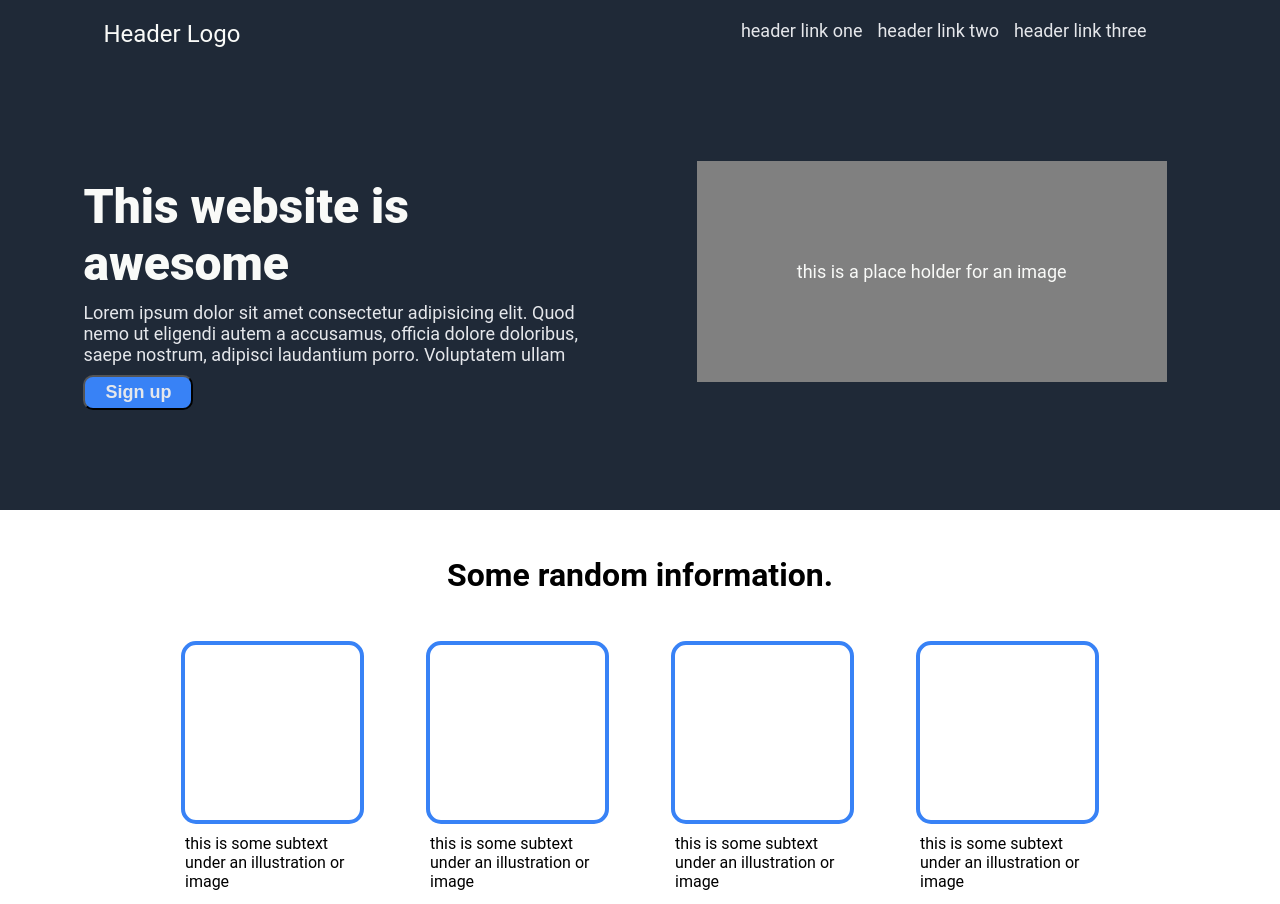
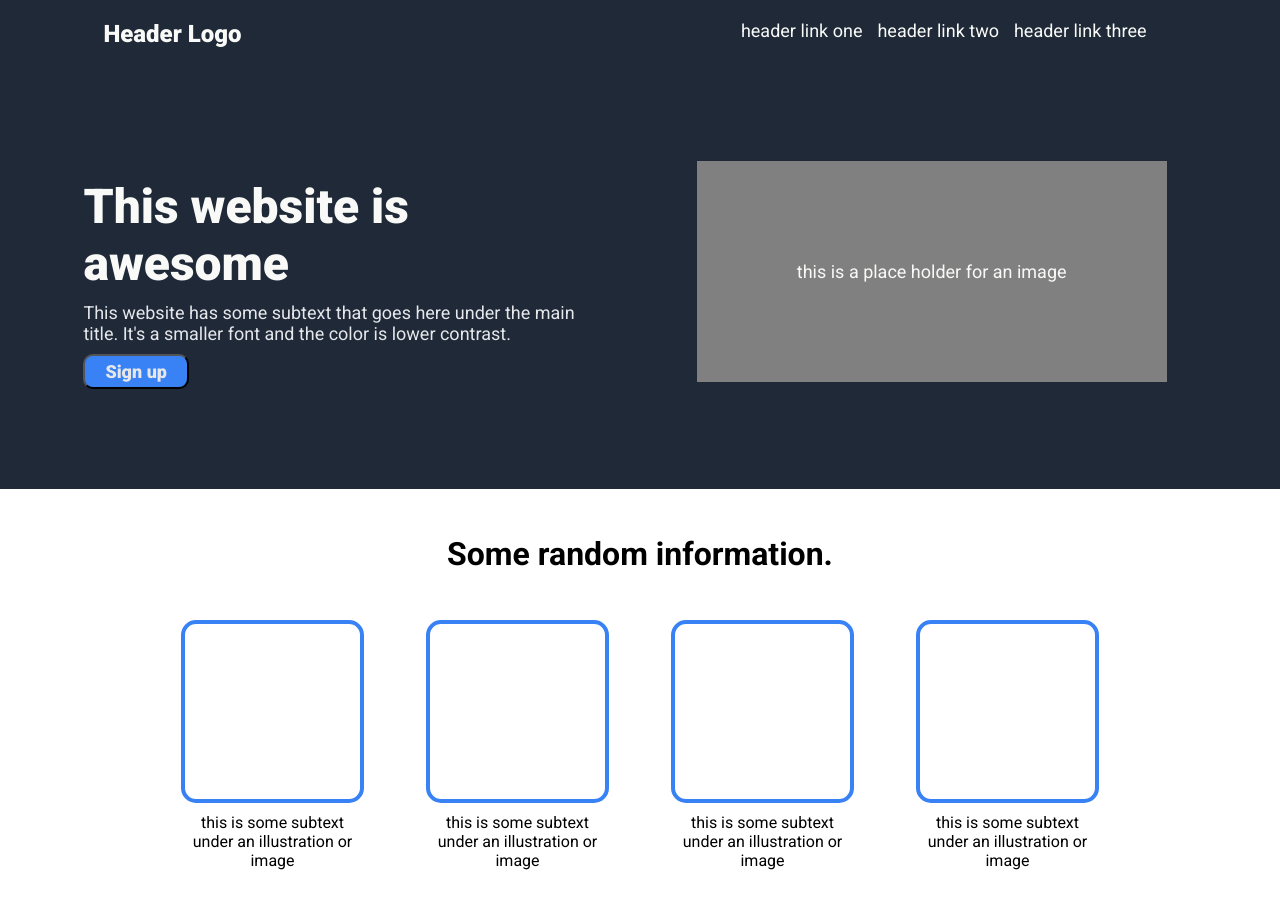
Before and after one commit to PMartin226/Landing-Page, a plain HTML site: page index.html in a window 1280 px wide. Shown: the top 904 px of the page. Drawn offline with Linux system fonts and the light colour scheme.

Commit message:
add working links, figure out light quote font and some general finishing touches

```diff
--- a/index.html
+++ b/index.html
@@ -11,17 +11,18 @@
            <div class="cont1">
             <div class="header-logo">Header Logo</div>
             <div class="awesome">This website is awesome</div>
-                <div class="text">Lorem ipsum dolor sit amet consectetur adipisicing elit.
-                    Quod nemo ut eligendi autem a accusamus, officia dolore doloribus,
-                    saepe nostrum, adipisci laudantium porro. Voluptatem ullam</div>
+                <div class="text">This website has some subtext that goes
+                    here under the main title. It's a smaller font and the
+                    color is lower contrast.
+                </div>
 
                     <button class="button1">Sign up</button>
                 </div>
                 <div class="header">
            <ul>
-            <li class="link-one">header link one</li>
-            <li class="link-two">header link two</li>
-            <li class="link-three">header link three</li>
+            <li class="link-one"><a href="https://www.theodinproject.com/about">header link one</a></li>
+            <li class="link-two"><a href="https://www.theodinproject.com/about">header link two</a></li>
+            <li class="link-three"><a href="https://www.theodinproject.com/about">header link three</a></li>
         </ul>
         <div class="box">this is a place holder for an image</div>
     </div>
@@ -63,7 +64,6 @@
             clicking that button right over there!</div>
         </div>
         <button class="button2">Sign Up</button>
-
         </div>
     </div>
     <div class="footer">Copyright &#169; The Odin Project 2021</div>
--- a/styles.css
+++ b/styles.css
@@ -1,7 +1,11 @@
 
+@import url(http://fonts.googleapis.com/css?family=Roboto:400,100,100italic,300,300italic,400italic,500,500italic,700,700italic,900italic,900);
+
+html, body, html * {
+  font-family: 'Roboto', sans-serif;
+}
 
 body {
-    font-family: 'Roboto', sans-serif;
     margin: 0;
     min-height: 100vh;
     }
@@ -31,6 +35,7 @@ body {
     font-size: 24px;
     margin-bottom: 100px;
     font-family: 'Roboto', sans-serif;
+    font-weight: 900;
 }
 
 ul {
@@ -108,6 +113,7 @@ ul {
     flex-direction: column;
     justify-content: center;
     align-items: center;
+    text-align: center;
 }
 
 .cards {
@@ -135,14 +141,15 @@ h1 {
     flex-direction: column;
     flex-wrap: wrap;
     background-color: #e5e7eb;
-    padding: 100px 300px;
+    padding: 100px 200px;
     align-items: center;
     justify-content: center;
 }
 
 p {
     font-size: 36px;
-    font-style: italic;
+    font-style:italic;
+    font-weight: 300;
     color: #1f2937;
     padding: 0px 100px;
     margin-bottom: 0;
@@ -158,7 +165,7 @@ h2 {
     display: flex;
     flex-direction: row;
     justify-content: center;
-    padding: 100px;
+    padding: 100px 200px;
 }
 
 .action {
@@ -167,7 +174,7 @@ h2 {
     padding: 35px 50px;
     display: flex;
     justify-content: space-between;
-    border-radius: 5px;
+    border-radius: 10px;
     flex:auto;
     align-items: center;
 }
@@ -185,7 +192,7 @@ h2 {
     font-weight: 900;
     max-width: 125px;
     border-color: antiquewhite;
-    height: 30px;
+    height: 35px;
     font-size: 18px;
 }
 
@@ -194,7 +201,7 @@ h2 {
     padding: 50px;
     background-color: #1f2937;
     color: #F9FAF8;
-    font-size: 25px;
+    font-size: 18px;
     justify-content: center;
     align-items: center;
 }
@@ -202,9 +209,15 @@ h2 {
 .left {
     display: flex;
     flex-direction: column;
+    justify-content: space-between;
 }
 
 h3 {
     padding: 0;
     margin: 0;
 }
+
+a {
+    text-decoration: none;
+    color: #F9FAF8;
+}
```
